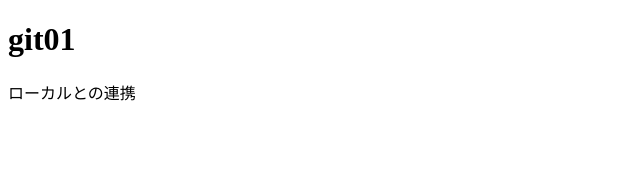
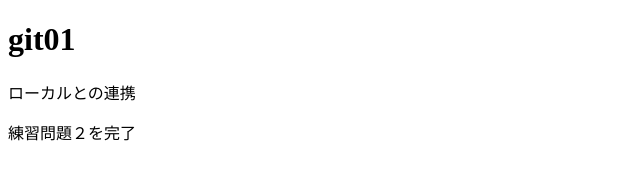
Before and after one commit to yoichi-muraoka/git.project.01, a plain HTML site: page index.html in a window 1280 px wide. Shown: the whole page, without its empty margins (0-640 px from the left). Drawn offline with Linux system fonts and the light colour scheme.

Commit message:
練習問題２

```diff
--- a/index.html
+++ b/index.html
@@ -7,5 +7,6 @@
 <body>
     <h1>git01</h1>
     <p>ローカルとの連携</p>
+    <p>練習問題２を完了</p>
 </body>
 </html>
```
